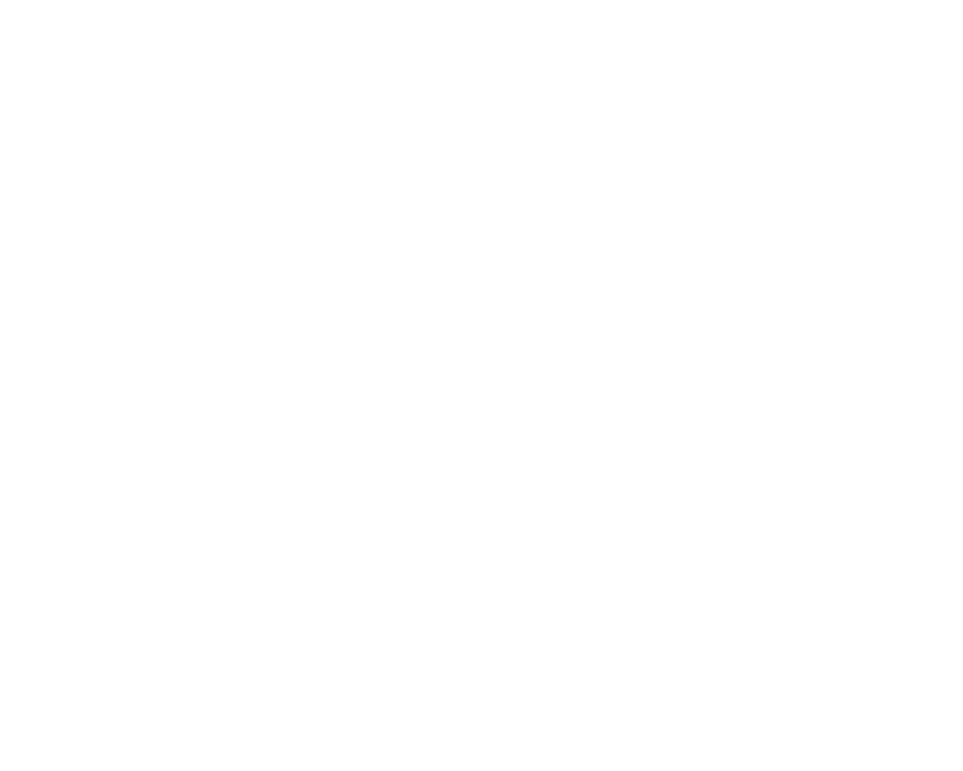
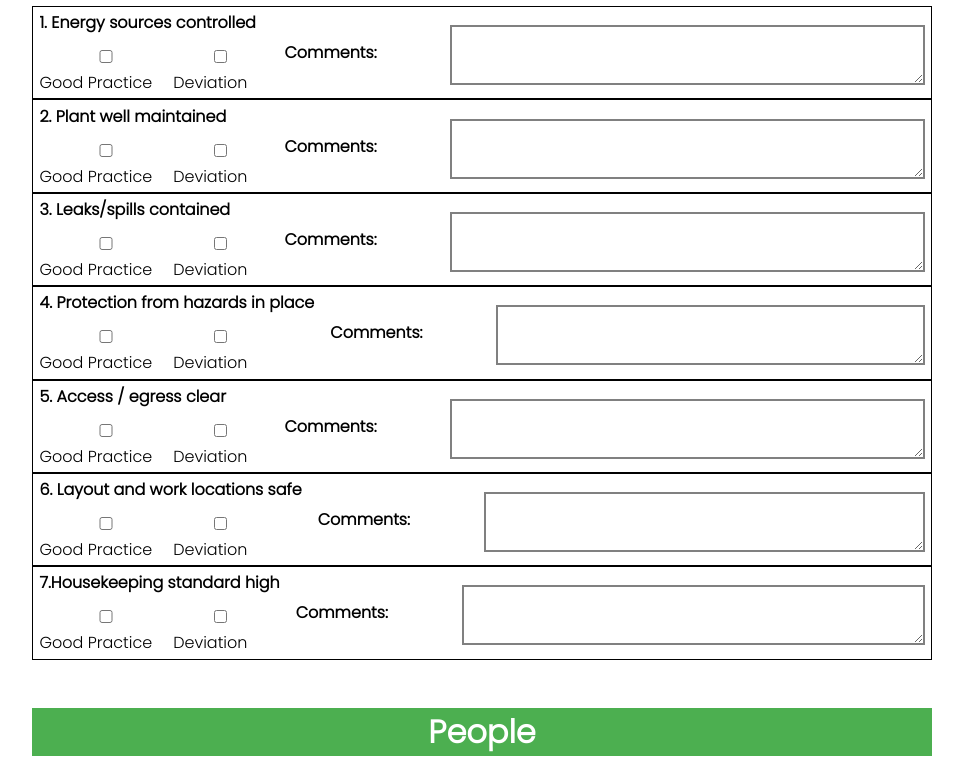
Before and after one commit to sachingavalicoding/freelance-form, a React (Vite) app: page / in a window 1280 px wide. Shown: the part 780-1551 px from the top of the page, without its empty margins (158-1121 px from the left). Before the commit the page ends 800 px from the top, so only its background shows below. Built offline with nearby package versions, Linux system fonts and the light colour scheme.

Commit message:
form completed

```diff
--- a/src/App.css
+++ b/src/App.css
@@ -49,8 +49,52 @@
   gap: 10px;
 }
 
+.plant-point {
+  display: flex;
+  flex-direction: row;
+  gap: 16px;
+  align-items: center;
+  border: 1px solid black;
+  padding: 0.2rem 0.4rem;
+}
+
+.plant-point label {
+  width: 150px;
+}
+
+input[type="checkbox"] {
+  margin-right: 8px;
+}
+
+textarea {
+  flex: 1;
+}
+
 @media screen and (max-width: 700px) {
   .row {
     grid-template-columns: 1fr;
   }
+  .plant-point {
+    flex-direction: column;
+    align-items: flex-start;
+  }
 }
+
+.checkbox {
+  display: flex;
+  align-items: center;
+  margin-top: 10px;
+}
+
+section {
+  margin-top: 1rem;
+}
+
+section .heading {
+  font-weight: 700;
+  font-size: 2rem;
+  margin: 1rem auto;
+  background-color: #4caf50;
+  color: white;
+  text-align: center;
+}
--- a/src/App.jsx
+++ b/src/App.jsx
@@ -11,16 +11,135 @@
     duration: '',
     location: '',
     keySefety: '',
-    actOb: ''
+    actOb: '',
+    plantSection: [
+      {
+        point: '1. Energy sources controlled', checkbox1: false, checkbox2: false, comments: ''
+      },
+      { point: '2. Plant well maintained', checkbox1: false, checkbox2: false, comments: '' },
+      {
+        point: '3. Leaks/spills contained', checkbox1: false, checkbox2: false, comments: ''
+      },
+      { point: '4. Protection from hazards in place', checkbox1: false, checkbox2: false, comments: '' },
+      { point: '5. Access / egress clear', checkbox1: false, checkbox2: false, comments: '' },
+      {
+        point: '6. Layout and work locations safe', checkbox1: false, checkbox2: false, comments: ''
+      },
+      {
+        point: '7.Housekeeping standard high', checkbox1: false, checkbox2: false, comments: ''
+      },
+    ],
+
+    sections: {
+      plant: [
+        {
+          point: '1. Energy sources controlled', checkbox1: false, checkbox2: false, comments: ''
+        },
+        { point: '2. Plant well maintained', checkbox1: false, checkbox2: false, comments: '' },
+        {
+          point: '3. Leaks/spills contained', checkbox1: false, checkbox2: false, comments: ''
+        },
+        { point: '4. Protection from hazards in place', checkbox1: false, checkbox2: false, comments: '' },
+        { point: '5. Access / egress clear', checkbox1: false, checkbox2: false, comments: '' },
+        {
+          point: '6. Layout and work locations safe', checkbox1: false, checkbox2: false, comments: ''
+        },
+        {
+          point: '7.Housekeeping standard high', checkbox1: false, checkbox2: false, comments: ''
+        },
+      ],
+      people: [
+        {
+          point: '1. Work location protected', checkbox1: false, checkbox2: false, comments: ''
+        },
+        { point: '2. Work positions safe', checkbox1: false, checkbox2: false, comments: '' },
+        {
+          point: '3. People competent', checkbox1: false, checkbox2: false, comments: ''
+        },
+        { point: '4. Hazards understood', checkbox1: false, checkbox2: false, comments: '' },
+        { point: '5. PPE appropriate', checkbox1: false, checkbox2: false, comments: '' },
+        {
+          point: '6. Risk to others avoided', checkbox1: false, checkbox2: false, comments: ''
+        },
+        {
+          point: '7.Distractions absent', checkbox1: false, checkbox2: false, comments: ''
+        },
+      ],
+      process: [
+        {
+          point: '1. Procedures valid', checkbox1: false, checkbox2: false, comments: ''
+        },
+        { point: '2. Correct procedures used', checkbox1: false, checkbox2: false, comments: '' },
+        {
+          point: '3. Control of Work standard applied', checkbox1: false, checkbox2: false, comments: ''
+        },
+        { point: '4. Control of Work requirements understood', checkbox1: false, checkbox2: false, comments: '' },
+        {
+          point: '5. Risk documented ', checkbox1: false, checkbox2: false, comments: ''
+        },
+        {
+          point: '6. JRA/JSA participation', checkbox1: false, checkbox2: false, comments: ''
+        },
+        {
+          point: '7. Work well organised, systematic', checkbox1: false, checkbox2: false, comments: ''
+        },
+        {
+          point: '8. Communication effective ', checkbox1: false, checkbox2: false, comments: ''
+        },
+        {
+          point: '9. Change managed safely , systematic', checkbox1: false, checkbox2: false, comments: ''
+        },
+      ],
+      performance: [
+        {
+          point: '1. Work pressure doesn’t compromise safety', checkbox1: false, checkbox2: false, comments: ''
+        },
+        { point: '2. Safety priority messaged by leadership', checkbox1: false, checkbox2: false, comments: '' },
+        {
+          point: '3. Supervision appropriate', checkbox1: false, checkbox2: false, comments: ''
+        },
+        { point: '4. Pace appropriate/safe', checkbox1: false, checkbox2: false, comments: '' },
+        { point: '5. Safety performance recognized', checkbox1: false, checkbox2: false, comments: '' },
+
+      ],
+
+    },
   })
 
-  const handleChange = e => {
-    const { name, value } = e.target
-    setFormData({
-      ...formData,
-      [name]: value
-    })
-  }
+  const handleChange = (e) => {
+    const { name, value, type, dataset } = e.target;
+
+    if (type === 'checkbox') {
+      setFormData((prevData) => ({
+        ...prevData,
+        sections: {
+          ...prevData.sections,
+          [dataset.section]: prevData.sections[dataset.section].map((point, index) =>
+            index === parseInt(dataset.index, 10)
+              ? { ...point, [name]: !point[name] }
+              : point
+          ),
+        },
+      }));
+    } else if (name === 'comments') {
+      const { section, index } = dataset;
+      setFormData((prevData) => ({
+        ...prevData,
+        sections: {
+          ...prevData.sections,
+          [section]: prevData.sections[section].map((point, i) =>
+            i === parseInt(index, 10) ? { ...point, comments: value } : point
+          ),
+        },
+      }));
+    } else {
+      setFormData({
+        ...formData,
+        [name]: value,
+      });
+    }
+  };
+
 
   const handleSubmit = e => {
     e.preventDefault()
@@ -120,6 +239,55 @@
               required
             ></textarea>
 
+            {Object.keys(formData.sections).map((sectionName) => (
+              <section key={sectionName} className="section">
+                <h2 className='heading'>{sectionName.charAt(0).toUpperCase() + sectionName.slice(1)}</h2>
+                {formData.sections[sectionName].map((point, index) => (
+                  <div key={index} className="plant-point">
+                    <div className="section-heading">
+                      <label>{point.point}</label>
+                      <div className="checkbox">
+                        <div>
+                          <input
+                            type="checkbox"
+                            name={`checkbox1`}
+                            checked={point.checkbox1}
+                            onChange={handleChange}
+                            data-section={sectionName}
+                            data-index={index}
+                          />
+                          <span>Good Practice </span>
+                        </div>
+                        <div>
+                          <input
+                            type="checkbox"
+                            name={`checkbox2`}
+                            checked={point.checkbox2}
+                            onChange={handleChange}
+                            data-section={sectionName}
+                            data-index={index}
+                          />
+                          <span>Deviation</span>
+                        </div>
+                      </div>
+                    </div>
+                    <label htmlFor={`comments-${sectionName}-${index}`}>Comments:</label>
+                    <textarea
+                      id={`comments-${sectionName}-${index}`}
+                      name="comments"
+                      value={point.comments}
+                      onChange={handleChange}
+                      data-section={sectionName}
+                      data-index={index}
+                    ></textarea>
+                  </div>
+                ))}
+              </section>
+            ))}
+
+
+
+
             <button type='submit'>Submit</button>
           </form>
         </div>
```
